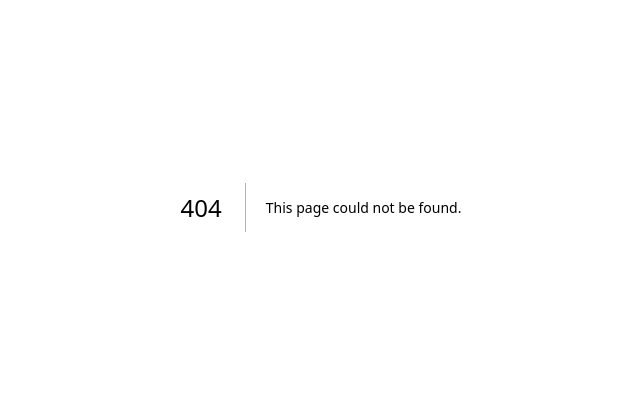
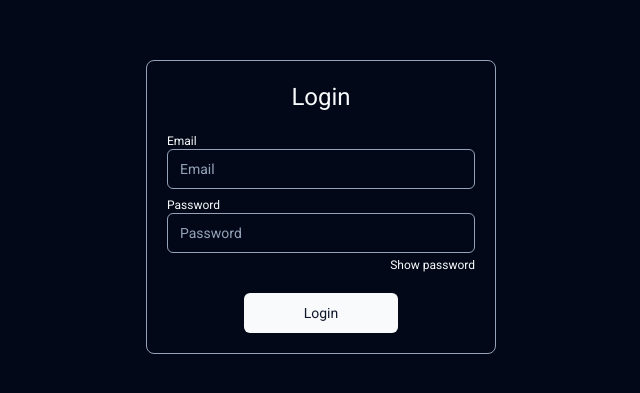
Before and after one commit to CornyCapacitor/threadnest-frontend, a Next.js app: page /login in a window 1280 px wide. Before the commit this address had no page. Shown: the part 193-586 px from the top of the page, without its empty margins (319-959 px from the left). Built offline with nearby package versions, Linux system fonts and the light colour scheme.

Commit message:
soft setup of login page

```diff
--- a/package.json
+++ b/package.json
@@ -9,6 +9,7 @@
     "lint": "next lint"
   },
   "dependencies": {
+    "@radix-ui/react-slot": "^1.1.0",
     "class-variance-authority": "^0.7.0",
     "clsx": "^2.1.1",
     "lucide-react": "^0.419.0",
--- /dev/null
+++ b/src/app/login/page.tsx
@@ -0,0 +1,62 @@
+'use client'
+
+import { Button } from "@/components/ui/button"
+import { Input } from "@/components/ui/input"
+import { useState } from "react"
+
+const LoginPage = () => {
+  const [email, setEmail] = useState('')
+  const [password, setPassword] = useState('')
+  const [showPassword, setShowPassword] = useState(false)
+
+  const loginUser = async (email: string, password: string) => {
+    try {
+      const response = await fetch('https://threadnest-backend.onrender.com/api/login', {
+        method: 'POST',
+        headers: {
+          'Content-Type': 'application/json',
+        },
+        body: JSON.stringify({ email, password }),
+      });
+
+      console.log(response.body)
+
+      if (response.ok) {
+        const data = await response.json();
+        const token = data.token;
+        console.log('Token:', token);
+      } else {
+        console.error('Login failed:', response.statusText);
+      }
+    } catch (error) {
+      console.error('Error:', error);
+    }
+  }
+
+  const handleSubmit = (e: { preventDefault: () => void }) => {
+    e.preventDefault()
+
+    if (!email || !password) {
+      console.log('No email nor password')
+      return
+    }
+
+    loginUser(email, password)
+  }
+
+  return (
+    <main className="flex min-h-screen flex-col items-center justify-center p-24">
+      <form onSubmit={handleSubmit} className="flex flex-col items-center w-[300px] min-w-[350px] p-5 border-solid border-slate-400 border rounded-lg">
+        <h1 className="text-2xl">Login</h1>
+        <label htmlFor="email" className="self-start text-xs mt-5">Email</label>
+        <Input type="email" placeholder="Email" id="email" value={email} onChange={(e) => setEmail(e.target.value)} className="border-slate-400" />
+        <label htmlFor="password" className="self-start text-xs mt-2">Password</label>
+        <Input type={showPassword ? "text" : "password"} placeholder="Password" id="password" value={password} onChange={(e) => setPassword(e.target.value)} className="border-slate-400" />
+        <p className="text-xs self-end ml-1 mt-1 cursor-pointer" onClick={() => setShowPassword(!showPassword)}>Show password</p>
+        <Button type="submit" className="w-[50%] mt-5">Login</Button>
+      </form>
+    </main>
+  )
+}
+
+export default LoginPage
--- a/src/app/page.tsx
+++ b/src/app/page.tsx
@@ -1,4 +1,3 @@
-
 export default function Home() {
   return (
     <main className="flex min-h-screen flex-col items-center justify-center p-24">
--- /dev/null
+++ b/src/components/ui/button.tsx
@@ -0,0 +1,56 @@
+import * as React from "react"
+import { Slot } from "@radix-ui/react-slot"
+import { cva, type VariantProps } from "class-variance-authority"
+
+import { cn } from "@/lib/utils"
+
+const buttonVariants = cva(
+  "inline-flex items-center justify-center whitespace-nowrap rounded-md text-sm font-medium ring-offset-background transition-colors focus-visible:outline-none focus-visible:ring-2 focus-visible:ring-ring focus-visible:ring-offset-2 disabled:pointer-events-none disabled:opacity-50",
+  {
+    variants: {
+      variant: {
+        default: "bg-primary text-primary-foreground hover:bg-primary/90",
+        destructive:
+          "bg-destructive text-destructive-foreground hover:bg-destructive/90",
+        outline:
+          "border border-input bg-background hover:bg-accent hover:text-accent-foreground",
+        secondary:
+          "bg-secondary text-secondary-foreground hover:bg-secondary/80",
+        ghost: "hover:bg-accent hover:text-accent-foreground",
+        link: "text-primary underline-offset-4 hover:underline",
+      },
+      size: {
+        default: "h-10 px-4 py-2",
+        sm: "h-9 rounded-md px-3",
+        lg: "h-11 rounded-md px-8",
+        icon: "h-10 w-10",
+      },
+    },
+    defaultVariants: {
+      variant: "default",
+      size: "default",
+    },
+  }
+)
+
+export interface ButtonProps
+  extends React.ButtonHTMLAttributes<HTMLButtonElement>,
+    VariantProps<typeof buttonVariants> {
+  asChild?: boolean
+}
+
+const Button = React.forwardRef<HTMLButtonElement, ButtonProps>(
+  ({ className, variant, size, asChild = false, ...props }, ref) => {
+    const Comp = asChild ? Slot : "button"
+    return (
+      <Comp
+        className={cn(buttonVariants({ variant, size, className }))}
+        ref={ref}
+        {...props}
+      />
+    )
+  }
+)
+Button.displayName = "Button"
+
+export { Button, buttonVariants }
--- /dev/null
+++ b/src/components/ui/input.tsx
@@ -0,0 +1,25 @@
+import * as React from "react"
+
+import { cn } from "@/lib/utils"
+
+export interface InputProps
+  extends React.InputHTMLAttributes<HTMLInputElement> {}
+
+const Input = React.forwardRef<HTMLInputElement, InputProps>(
+  ({ className, type, ...props }, ref) => {
+    return (
+      <input
+        type={type}
+        className={cn(
+          "flex h-10 w-full rounded-md border border-input bg-background px-3 py-2 text-sm ring-offset-background file:border-0 file:bg-transparent file:text-sm file:font-medium placeholder:text-muted-foreground focus-visible:outline-none focus-visible:ring-2 focus-visible:ring-ring focus-visible:ring-offset-2 disabled:cursor-not-allowed disabled:opacity-50",
+          className
+        )}
+        ref={ref}
+        {...props}
+      />
+    )
+  }
+)
+Input.displayName = "Input"
+
+export { Input }
```
Also changed, not shown: 1 other file (tests, documents, lock files or other folders).
